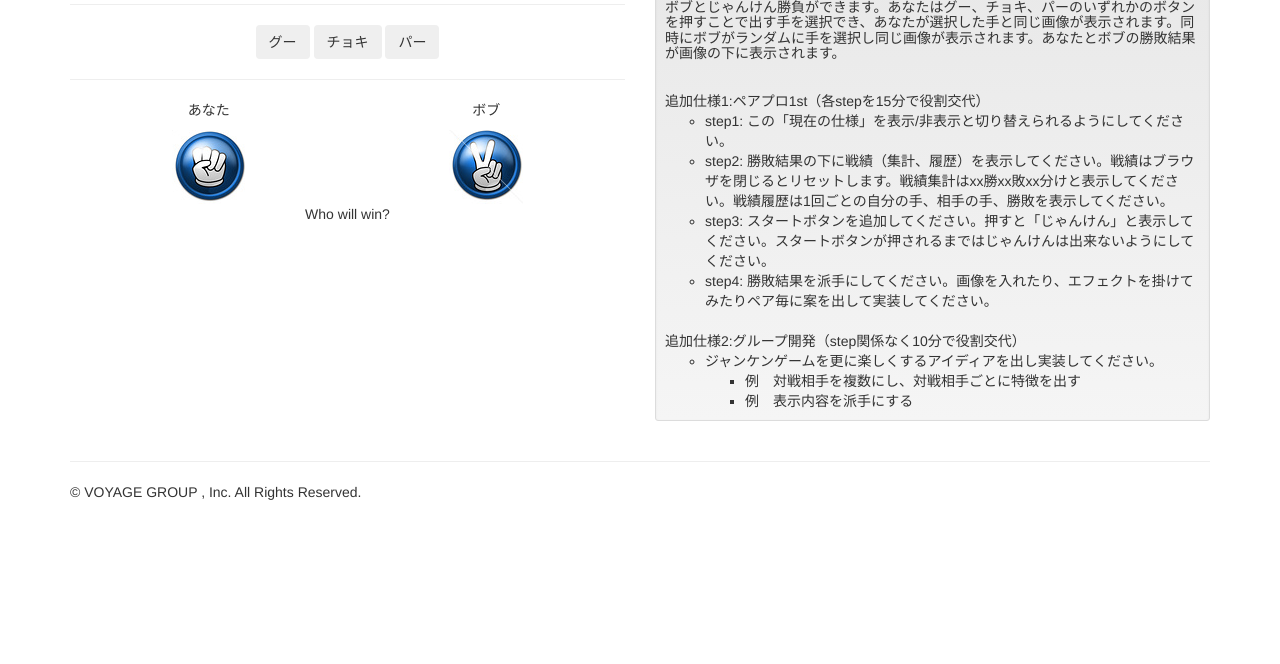
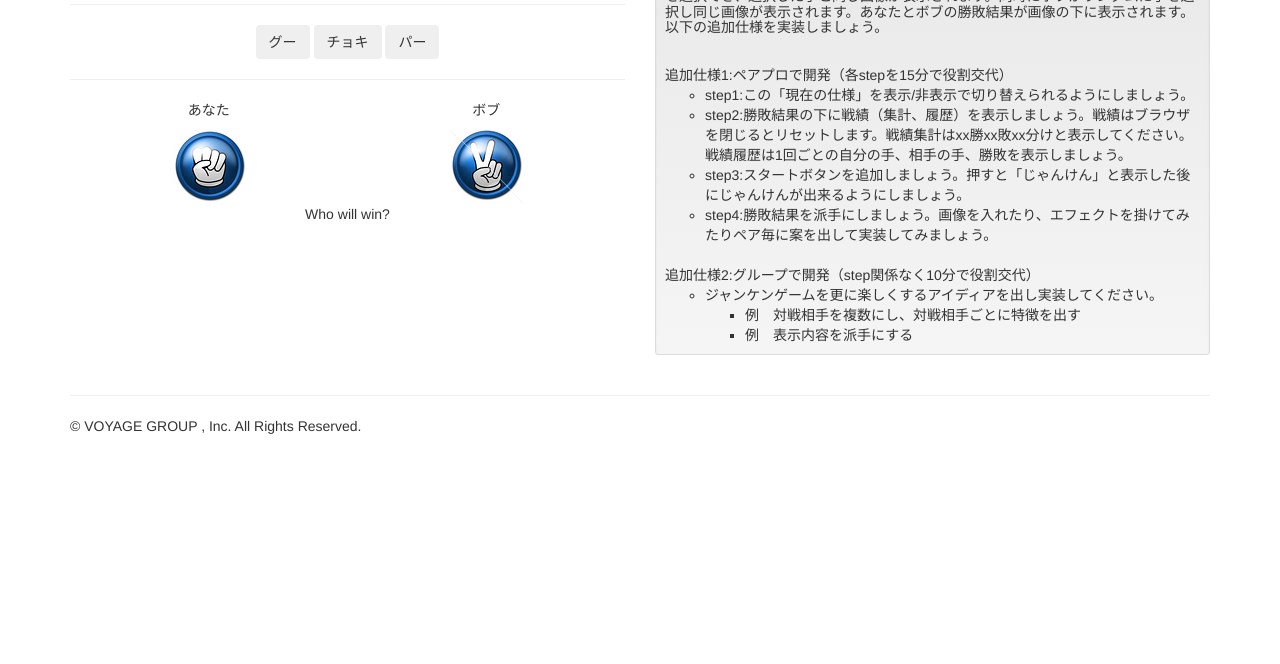
Before and after one commit to hironomiu-vg/rock-paper-scissors-pair-programming, a website: page original/index.html in a window 1280 px wide. Shown: the part 136-800 px from the top of the page. Drawn offline with Linux system fonts and the light colour scheme.

Commit message:
初期の状態に戻し、セットアップ開発の進め方などを追記

```diff
--- a/original/index.html
+++ b/original/index.html
@@ -45,21 +45,20 @@
                 <p id="result" class="text-center">Who will win?</p>
             </div>
             <div class="col-sm-6">
-                <button id="side-button" type="button" value="display-off">非表示</button>
                 <div id="side-menu" class="well well-sm">
                     <ul class="nav list-unstyled">
                         <li><h4>現在の仕様</h4>
-                        <h5>ボブとじゃんけん勝負ができます。あなたはグー、チョキ、パーのいずれかのボタンを押すことで出す手を選択でき、あなたが選択した手と同じ画像が表示されます。同時にボブがランダムに手を選択し同じ画像が表示されます。あなたとボブの勝敗結果が画像の下に表示されます。</h5> <br>
+                        <h5>ボブとじゃんけん勝負ができます。グー、チョキ、パーのボタンを押すことで出す手を選択でき、選択した手と同じ画像が表示されます。同時にボブがランダムに手を選択し同じ画像が表示されます。あなたとボブの勝敗結果が画像の下に表示されます。以下の追加仕様を実装しましょう。</h5> <br>
                         </li>
-                        <li>追加仕様1:ペアプロ1st（各stepを15分で役割交代）
+                        <li>追加仕様1:ペアプロで開発（各stepを15分で役割交代）
                             <ul>
-                                <li>step1: この「現在の仕様」を表示/非表示と切り替えられるようにしてください。</li>
-                                <li>step2: 勝敗結果の下に戦績（集計、履歴）を表示してください。戦績はブラウザを閉じるとリセットします。戦績集計はxx勝xx敗xx分けと表示してください。戦績履歴は1回ごとの自分の手、相手の手、勝敗を表示してください。</li>
-                                <li>step3: スタートボタンを追加してください。押すと「じゃんけん」と表示してください。スタートボタンが押されるまではじゃんけんは出来ないようにしてください。</li>
-                                <li>step4: 勝敗結果を派手にしてください。画像を入れたり、エフェクトを掛けてみたりペア毎に案を出して実装してください。</li>
+                                <li>step1:この「現在の仕様」を表示/非表示で切り替えられるようにしましょう。</li>
+                                <li>step2:勝敗結果の下に戦績（集計、履歴）を表示しましょう。戦績はブラウザを閉じるとリセットします。戦績集計はxx勝xx敗xx分けと表示してください。戦績履歴は1回ごとの自分の手、相手の手、勝敗を表示しましょう。</li>
+                                <li>step3:スタートボタンを追加しましょう。押すと「じゃんけん」と表示した後にじゃんけんが出来るようにしましょう。</li>
+                                <li>step4:勝敗結果を派手にしましょう。画像を入れたり、エフェクトを掛けてみたりペア毎に案を出して実装してみましょう。</li>
                             </ul>
                         </li><br>
-                        <li>追加仕様2:グループ開発（step関係なく10分で役割交代）
+                        <li>追加仕様2:グループで開発（step関係なく10分で役割交代）
                             <ul>
                                 <li>ジャンケンゲームを更に楽しくするアイディアを出し実装してください。</li>
                                     <ul>
--- a/original/js/rock-paper-scissors.js
+++ b/original/js/rock-paper-scissors.js
@@ -13,14 +13,6 @@ $(function(){
     $("#result").text(RESULT_MESSAGE[result]);
   });
 
-  $("#side-button").click(function(){
-    $("#side-menu").toggle();
-    if( $("#side-button").val() === "display-off" ){
-      $("#side-button").text("表示").val("display-on");
-    } else {
-      $("#side-button").text("非表示").val("display-off");
-    }
-  });
   function bobHand() {
     return HAND_TYPE[ Math.floor(Math.random() * 3) ];
   }
```
Also changed, not shown: README.md, 1 other file.
